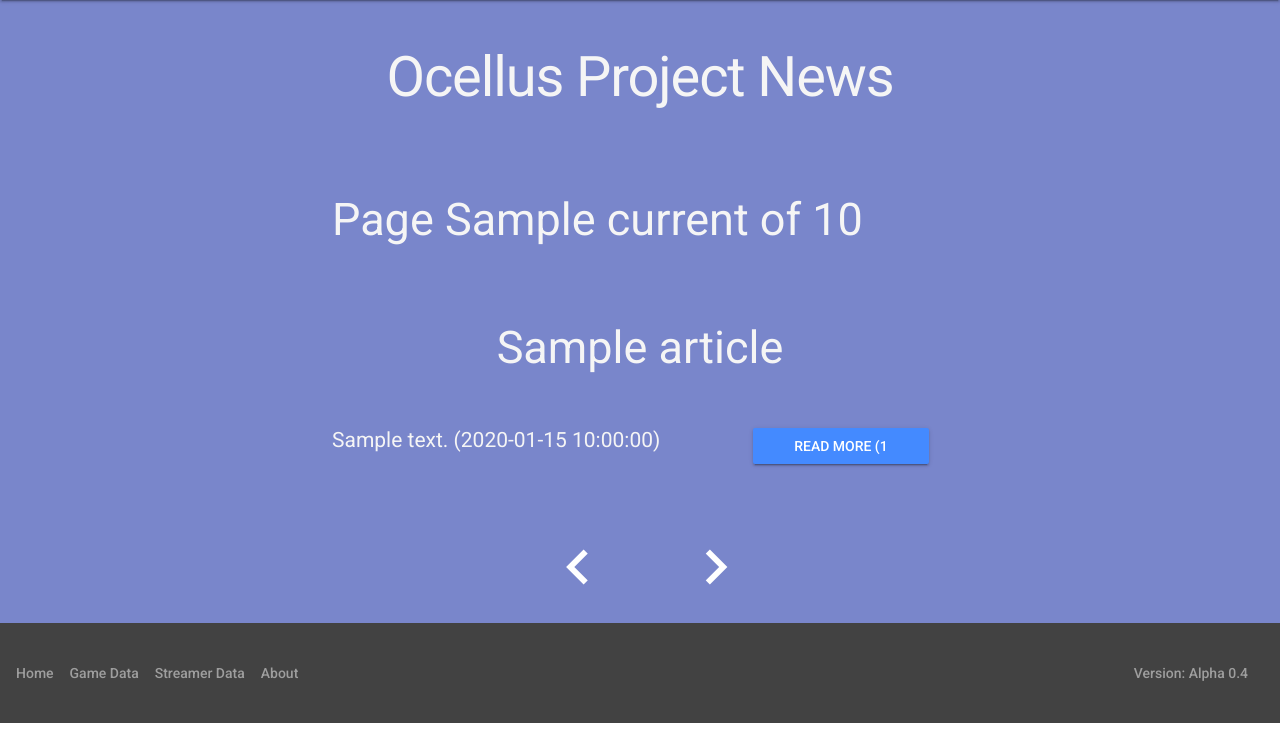
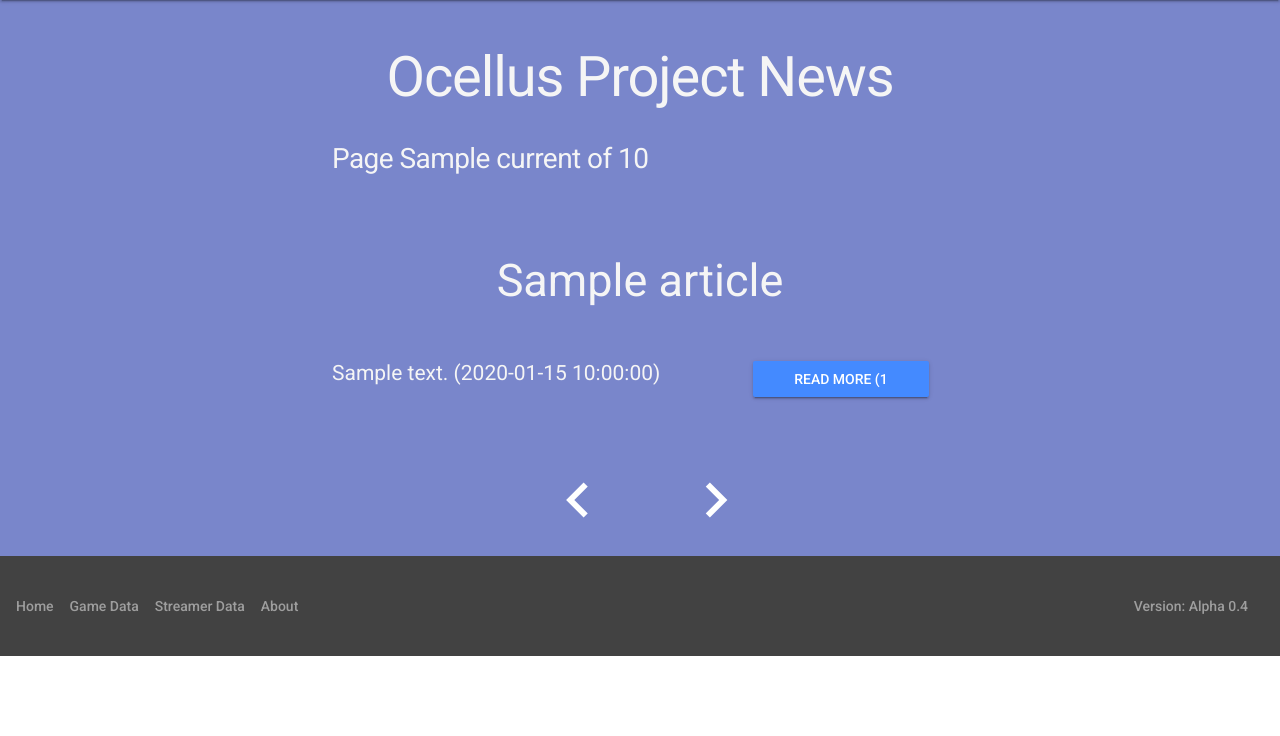
Before and after one commit to simonamdev/twitch-statistics, a Flask app: template website/templates/news.html in a window 1280 px wide. Shown: the part 64-800 px from the top of the page. Run offline with Flask 2, Linux system fonts and the light colour scheme; the template is opened without the code that fills it: most values are stand-ins (such as "Sample title", 1, 10 or a date in 2020); parts of the project's set-up code (start-up, migrations or seed data) failed here and were passed over; some libraries are stand-ins or nearby versions.

Commit message:
Change text sizes on news page

```diff
--- a/website/templates/news.html
+++ b/website/templates/news.html
@@ -8,14 +8,10 @@
 {% endblock %}
 {% block content %}
     <div class="mdl-grid dark-row">
-        <div class="mdl-cell mdl-cell--12-col center-text">
-            <h1>Ocellus Project News</h1>
-        </div>
-    </div>
-    <div class="mdl-grid dark-row">
         <div class="mdl-cell mdl-cell--3-col"></div>
         <div class="mdl-cell mdl-cell--6-col">
-            <h2>Page {{ page_data.current }} of {{ page_data.total }}</h2>
+            <h1 class="center-text">Ocellus Project News</h1>
+            <h1 style="font-size: 200%;">Page {{ page_data.current }} of {{ page_data.total }}</h1>
         </div>
         <div class="mdl-cell mdl-cell--3-col"></div>
     </div>
```
